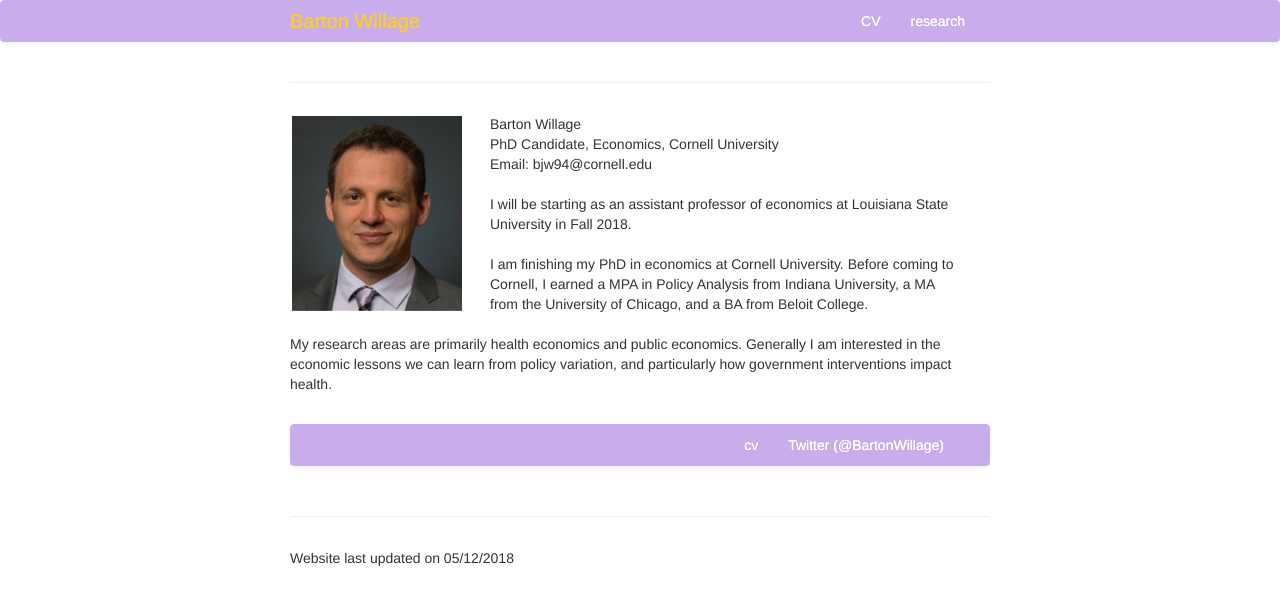
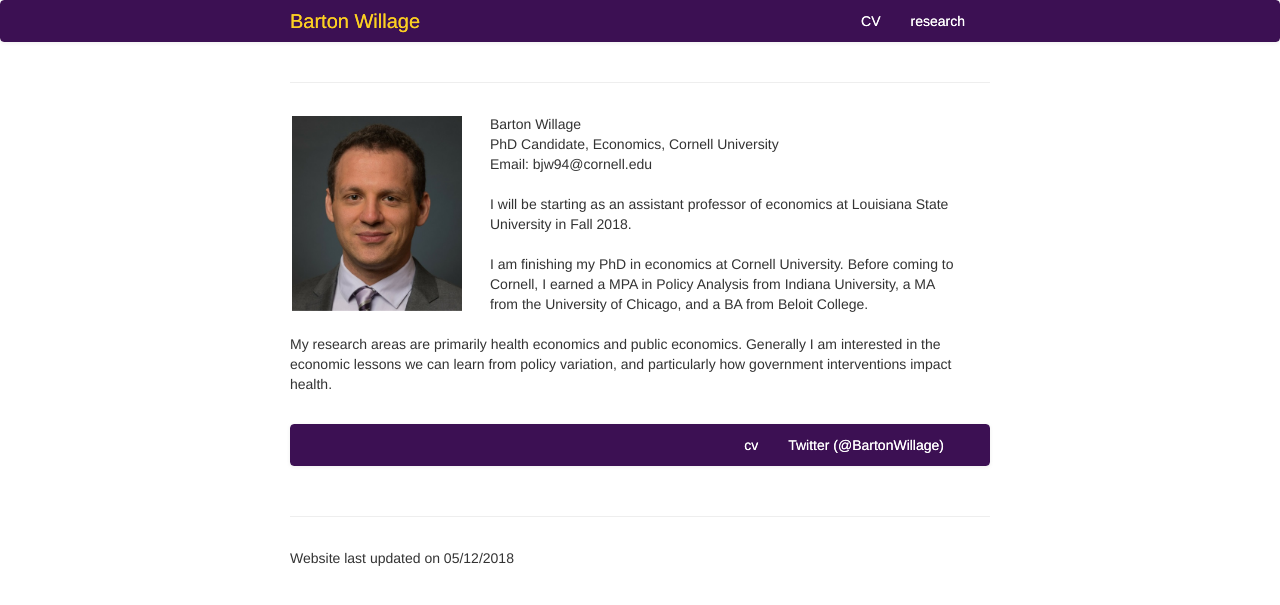
Before and after one commit to bjwillage/bjwillage.github.io, a Jekyll site: the page built from index.md, in a window 1280 px wide. Shown: the top 605 px of the page. Built offline with Jekyll 4.4.1, drawn with Linux system fonts in a browser that asks for light colours.

Commit message:
Update kbroman.css

```diff
--- a/assets/themes/twitter/css/kbroman.css
+++ b/assets/themes/twitter/css/kbroman.css
@@ -94,13 +94,13 @@ h1, h2, h3, h4 {
    padding-left:20px;
    padding-right:20px;
    background-color:#fafafa;
-   background-image:-moz-linear-gradient(top, #c8acec, #c8acec);
-   background-image:-webkit-gradient(linear, 0 0, 0 100%, from(#c8acec), to(#c8acec));
-   background-image:-webkit-linear-gradient(top, #c8acec, #c8acec);
-   background-image:-o-linear-gradient(top, #c8acec, #c8acec);
-   background-image:linear-gradient(to bottom, #c8acec, #c8acec);
+   background-image:-moz-linear-gradient(top, #3c1053, #3c1053);
+   background-image:-webkit-gradient(linear, 0 0, 0 100%, from(#3c1053), to(#3c1053));
+   background-image:-webkit-linear-gradient(top, #3c1053, #3c1053);
+   background-image:-o-linear-gradient(top, #3c1053, #3c1053);
+   background-image:linear-gradient(to bottom, #3c1053, #3c1053);
    background-repeat:repeat-x;filter:progid:DXImageTransform.Microsoft.gradient(startColorstr='#ffffffff', endColorstr='#fff2f2f2', GradientType=0);
-   border:1px solid #c8acec;
+   border:1px solid #3c1053;
    -webkit-border-radius:4px;
    -moz-border-radius:4px;
    border-radius:4px;
```
